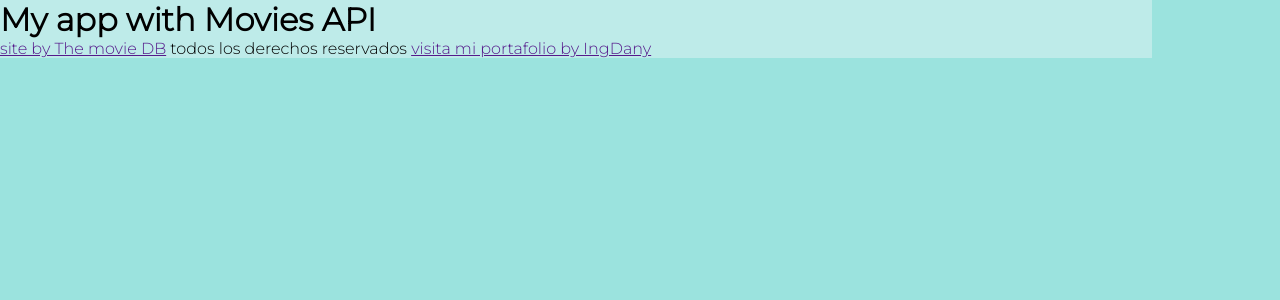
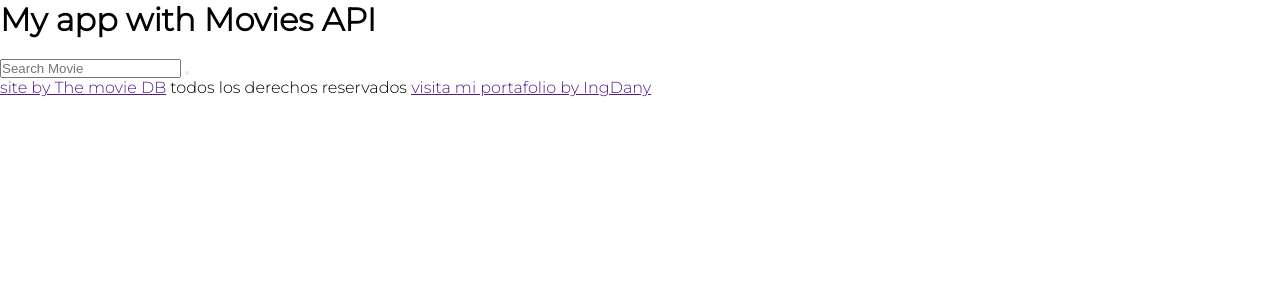
Before and after one commit to iDannyGR/POO, a PHP site: page / in a window 1280 px wide. Shown: the top 300 px of the page. Run offline with PHP 8.4, Linux system fonts and the light colour scheme.

Commit message:
[mokut] maquetacion de sition web casa 26/6/22

```diff
--- a/api_restPracticoJS/index.html
+++ b/api_restPracticoJS/index.html
@@ -10,7 +10,19 @@
 <body>
     <header class="header">
         <h1>My app with Movies API</h1>
-
+         <!-- logo -->
+        <a href="#" class="logo">
+            <img src="" alt="">
+        </a>
+        <nav>
+           <!-- search -->
+           <form action="" class="search-box">
+            <input type="text" name="search-btn" class="search-btn" placeholder="Search Movie">
+            <button type="submit">
+                <i class="fa-solid fa-magnifying-glass"></i>
+            </button>
+           </form>
+        </nav>
     </header>
     <main class="main">
 
--- a/api_restPracticoJS/styles/app.css
+++ b/api_restPracticoJS/styles/app.css
@@ -5,18 +5,19 @@
     padding: 0;
 }
 :root{
-    --themeColor1: ;
-    --themeColor2: ;
-    --themeColor3: ;
-    --themeColor4: ;
+    --themeColor1:white ;
+    --themeColor2:white ;
+    --themeColor3:black ;
+    --themeColor4:white ;
 
 }
 html{
-    background-color: #9BE3DE;
+    background-color: var(--themeColor1);
     font-family: 'Montserrat', sans-serif;
+    color:var(--themeColor3);
 }
 body{
     width: 90%;
     min-height: 75% ;
-    background-color: #BEEBE9;
+    background-color: var(--themeColor2);
 }
```
